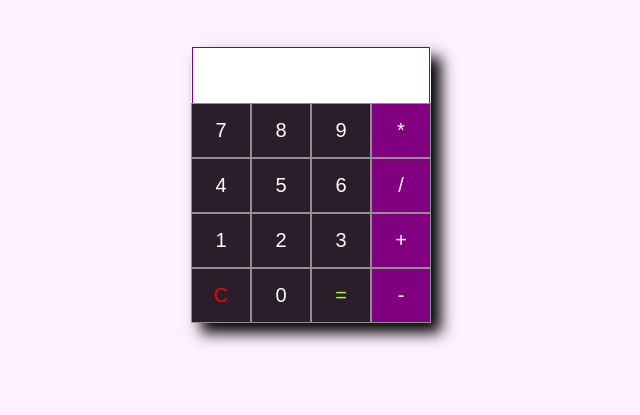
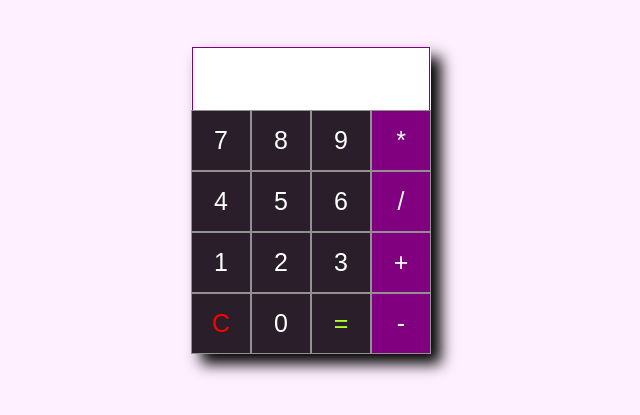
Before and after one commit to yash-purkar/calculator-with-js, a plain HTML site: page index.html in a window 1280 px wide. Shown: the part 61-476 px from the top of the page, without its empty margins (329-969 px from the left). Drawn offline with Linux system fonts and the light colour scheme.

Commit message:
style: updated style

```diff
--- a/index.css
+++ b/index.css
@@ -30,7 +30,7 @@ h1 {
   width: 226px;
   align-self: center;
   padding: 17px 5px;
-  font-size: 18px;
+  font-size: 24px;
   letter-spacing: 1px;
   border: 1px solid purple;
   border-bottom: none;
@@ -40,7 +40,7 @@ h1 {
 .button {
   width: 60px;
   text-align: center;
-  font-size: 20px;
+  font-size: 25px;
   padding: 15px;
   cursor: pointer;
   color: #fff;
```
